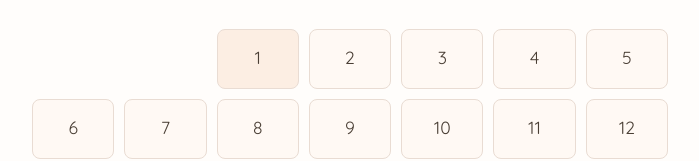
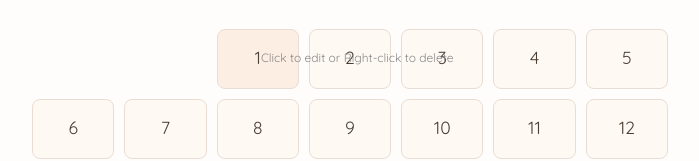
Before and after one commit to styfie/Mood-Tracker-Journal, a plain HTML site: page calendar.html in a window 1280 px wide. In both pictures the pointer is over the element 547 px from the left and 233 px from the top of the page. Shown: the part 174-335 px from the top of the page, without its empty margins (290-989 px from the left). Drawn offline with Linux system fonts and the light colour scheme.

Commit message:
Add files via upload

```diff
--- a/style.css
+++ b/style.css
@@ -123,6 +123,15 @@ textarea {
   background-color: #fceee3;
 }
 
+.calendar-day:hover::after {
+  content: "Click to edit or Right-click to delete";
+  position: absolute;
+  font-size: 0.75rem;
+  color: #888;
+  margin-top: 4px;
+}
+
+
 .calendar-controls {
   display: flex;
   justify-content: center;
```
